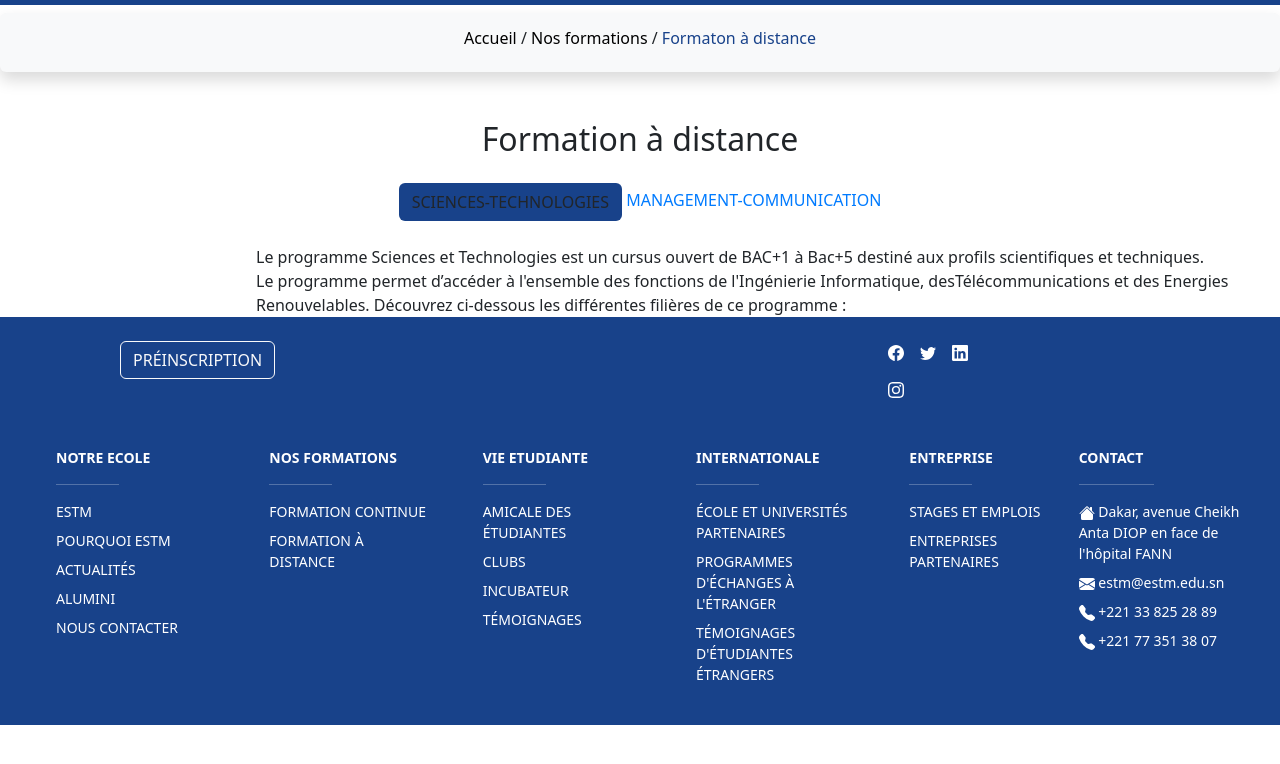
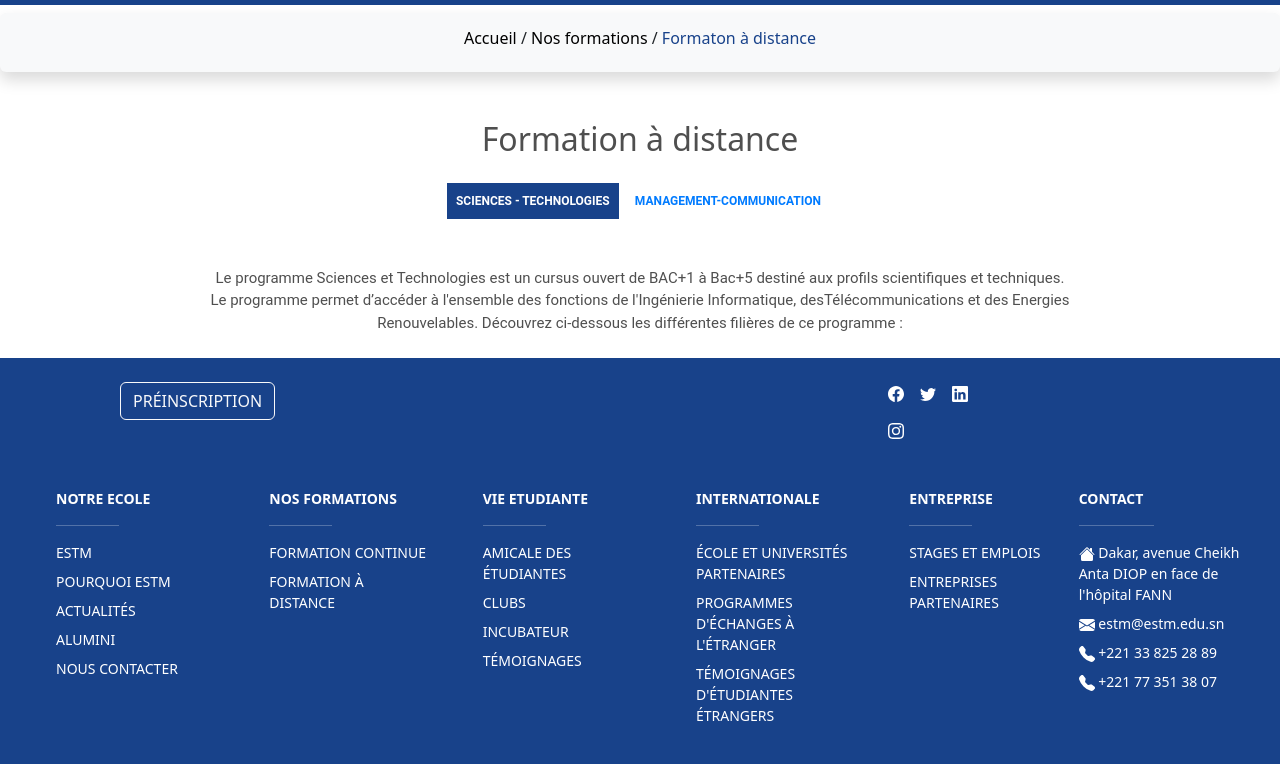
Before and after one commit to Maximus203/clone-frontend-estm, a plain HTML site: page pages/formation/formation-a- distance .html in a window 1280 px wide. Shown: the part 66-830 px from the top of the page. Before the commit the page ends 800 px from the top, so only its background shows below. Drawn offline with nearby package versions, Linux system fonts and the light colour scheme.

Commit message:
MaJ Formation à distance

```diff
--- a/pages/formation/formation-a- distance .html
+++ b/pages/formation/formation-a- distance .html
@@ -269,14 +269,17 @@
 
 
 
-    <div class="card-body ">
-        <h2 class="card-title fatou">Formation à distance</h2> <br>
-        <div class="nfw"><a href="#" class="btn bg-blue ">SCIENCES-TECHNOLOGIES</a>
-            <span>MANAGEMENT-COMMUNICATION</span><br><br>
+    <div class="card-body text-center" style="color: #4F4F4F;">
+        <h2 class="card-title fatou " style="color: #4F4F4F;">Formation à distance</h2> <br>
+        <div class="nfw"><a href="#" class="btn bg-blue text-white rounded-0 fw-semibold fs-6 p-2"
+                style="font-size: 12px !important; font-family: roboto, sans-serif; padding: 8px 12px;">SCIENCES -
+                TECHNOLOGIES</a>
+            <span class=" text-capitalize fw-bold"
+                style="font-family: roboto, sans-serif; font-size: 12px; padding: 8px 12px;">MANAGEMENT-COMMUNICATION</span><br><br>
         </div>
 
-        <div class="center">
-            <p class="card-text">
+        <div class="px-5">
+            <p class="card-text m-4" style="font-size: 15px; font-family: roboto, sans-serif;">
                 Le programme Sciences et Technologies est un cursus ouvert de BAC+1 à Bac+5 destiné aux profils
                 scientifiques et
                 techniques. <br>
```
